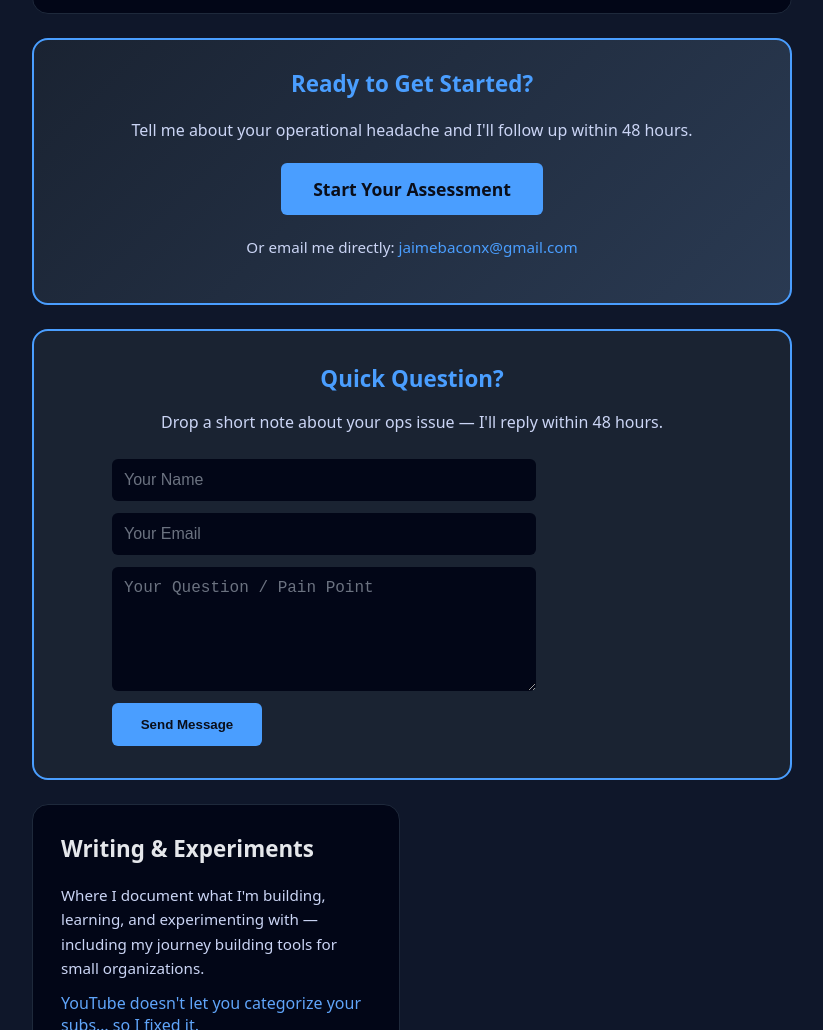
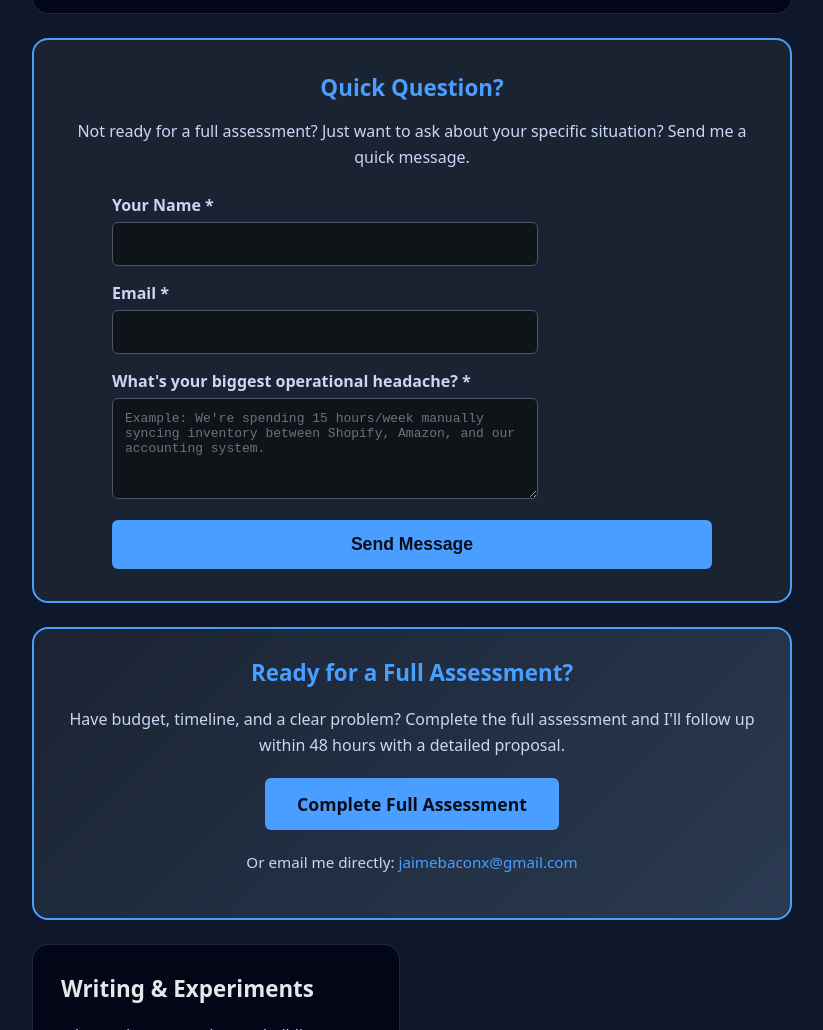
Before and after one commit to jaimebaconx/jaimebacon.com, an Eleventy site: page src/index.njk in a window 1280 px wide. Shown: the part 2356-3386 px from the top of the page, without its empty margins (228-1051 px from the left). Built offline with nearby package versions, Linux system fonts and the light colour scheme; Eleventy itself is replaced by a stand-in of ours; files that its build step writes are made by us from their sources.

Commit message:
Update index.njk
updated forms

```diff
--- a/src/index.njk
+++ b/src/index.njk
@@ -91,69 +91,79 @@ title: Jaime Bacon — Custom Operations Tools for Small Organizations
       </ul>
     </div>
 
+    <div class="card full-card" style="background: #1a2332; border: 2px solid #4a9eff; padding: 32px 24px;">
+      <h2 style="text-align:center; color: #4a9eff; margin-bottom: 16px;">Quick Question?</h2>
+      <p style="text-align:center; color:#cbd5f5; margin-bottom: 24px;">
+        Not ready for a full assessment? Just want to ask about your specific situation? Send me a quick message.
+      </p>
+
+      <form
+        action="https://formspree.io/f/xkowwedd"
+        method="POST"
+        style="max-width:600px; margin:0 auto; display:flex; flex-direction:column; gap:16px;"
+      >
+        <div>
+          <label for="name" style="display:block; margin-bottom:6px; color:#cbd5f5; font-weight:600;">Your Name *</label>
+          <input
+            type="text"
+            id="name"
+            name="name"
+            required
+            style="width:100%; padding:12px; border-radius:6px; border:1px solid #4a5568; background:#0f1419; color:#cbd5f5; font-size:1em;"
+          >
+        </div>
+
+        <div>
+          <label for="email" style="display:block; margin-bottom:6px; color:#cbd5f5; font-weight:600;">Email *</label>
+          <input
+            type="email"
+            id="email"
+            name="_replyto"
+            required
+            style="width:100%; padding:12px; border-radius:6px; border:1px solid #4a5568; background:#0f1419; color:#cbd5f5; font-size:1em;"
+          >
+        </div>
+
+        <div>
+          <label for="message" style="display:block; margin-bottom:6px; color:#cbd5f5; font-weight:600;">What's your biggest operational headache? *</label>
+          <textarea
+            id="message"
+            name="message"
+            required
+            rows="5"
+            placeholder="Example: We're spending 15 hours/week manually syncing inventory between Shopify, Amazon, and our accounting system."
+            style="width:100%; padding:12px; border-radius:6px; border:1px solid #4a5568; background:#0f1419; color:#cbd5f5; font-size:1em; resize:vertical;"
+          ></textarea>
+        </div>
+
+        <input type="hidden" name="_next" value="https://jaimebacon.com/thanks/">
+        <input type="hidden" name="_subject" value="New Quick Question from Website">
+
+        <button
+          type="submit"
+          style="width:100%; background:#4a9eff; color:#0a0e1a; padding:14px 32px; border-radius:6px; font-weight:600; font-size:1.1em; border:none; cursor:pointer;"
+        >
+          Send Message
+        </button>
+      </form>
+    </div>
+
     <div class="card full-card" style="background: linear-gradient(135deg, #1a2332 0%, #2a3a52 100%); border: 2px solid #4a9eff;">
-      <h2 style="text-align:center; color: #4a9eff;">Ready to Get Started?</h2>
+      <h2 style="text-align:center; color: #4a9eff;">Ready for a Full Assessment?</h2>
       <p style="text-align:center; color:#cbd5f5; margin-bottom: 20px;">
-        Tell me about your operational headache and I'll follow up within 48 hours.
+        Have budget, timeline, and a clear problem? Complete the full assessment and I'll follow up within 48 hours with a detailed proposal.
       </p>
       <div style="text-align: center;">
         <a href="/assessment/"
            style="display: inline-block; background: #4a9eff; color: #0a0e1a; padding: 14px 32px;
                   text-decoration: none; border-radius: 6px; font-weight: 600; font-size: 1.1em;">
-          Start Your Assessment
+          Complete Full Assessment
         </a>
       </div>
       <p style="text-align:center; color:#cbd5f5; margin-top: 20px; font-size: 0.95em;">
         Or email me directly:
         <a href="mailto:jaimebaconx@gmail.com" style="color: #4a9eff;">jaimebaconx@gmail.com</a>
       </p>
-    </div>
-
-    <div class="card full-card" style="background: #1a2332; border: 2px solid #4a9eff; padding: 32px 24px;">
-      <h2 style="text-align:center; color: #4a9eff; margin-bottom: 16px;">Quick Question?</h2>
-      <p style="text-align:center; color:#cbd5f5; margin-bottom: 24px;">
-        Drop a short note about your ops issue — I'll reply within 48 hours.
-      </p>
-
-      <form
-        name="quick-contact"
-        method="POST"
-        action="/thanks/"
-        data-netlify="true"
-        style="max-width:600px; margin:0 auto; display:flex; flex-direction:column; gap:12px;"
-      >
-        <input type="hidden" name="form-name" value="quick-contact">
-
-        <input
-          type="text"
-          name="name"
-          placeholder="Your Name"
-          required
-          style="padding:12px; border-radius:6px; border:none;"
-        >
-
-        <input
-          type="email"
-          name="email"
-          placeholder="Your Email"
-          required
-          style="padding:12px; border-radius:6px; border:none;"
-        >
-
-        <textarea
-          name="message"
-          placeholder="Your Question / Pain Point"
-          required
-          style="padding:12px; border-radius:6px; border:none; min-height:100px;"
-        ></textarea>
-
-        <button
-          type="submit"
-          style="background:#4a9eff; color:#0a0e1a; padding:14px; border-radius:6px; font-weight:600; border:none; cursor:pointer;"
-        >
-          Send Message
-        </button>
-      </form>
     </div>
 
     <div class="card" id="blog-card">
```
